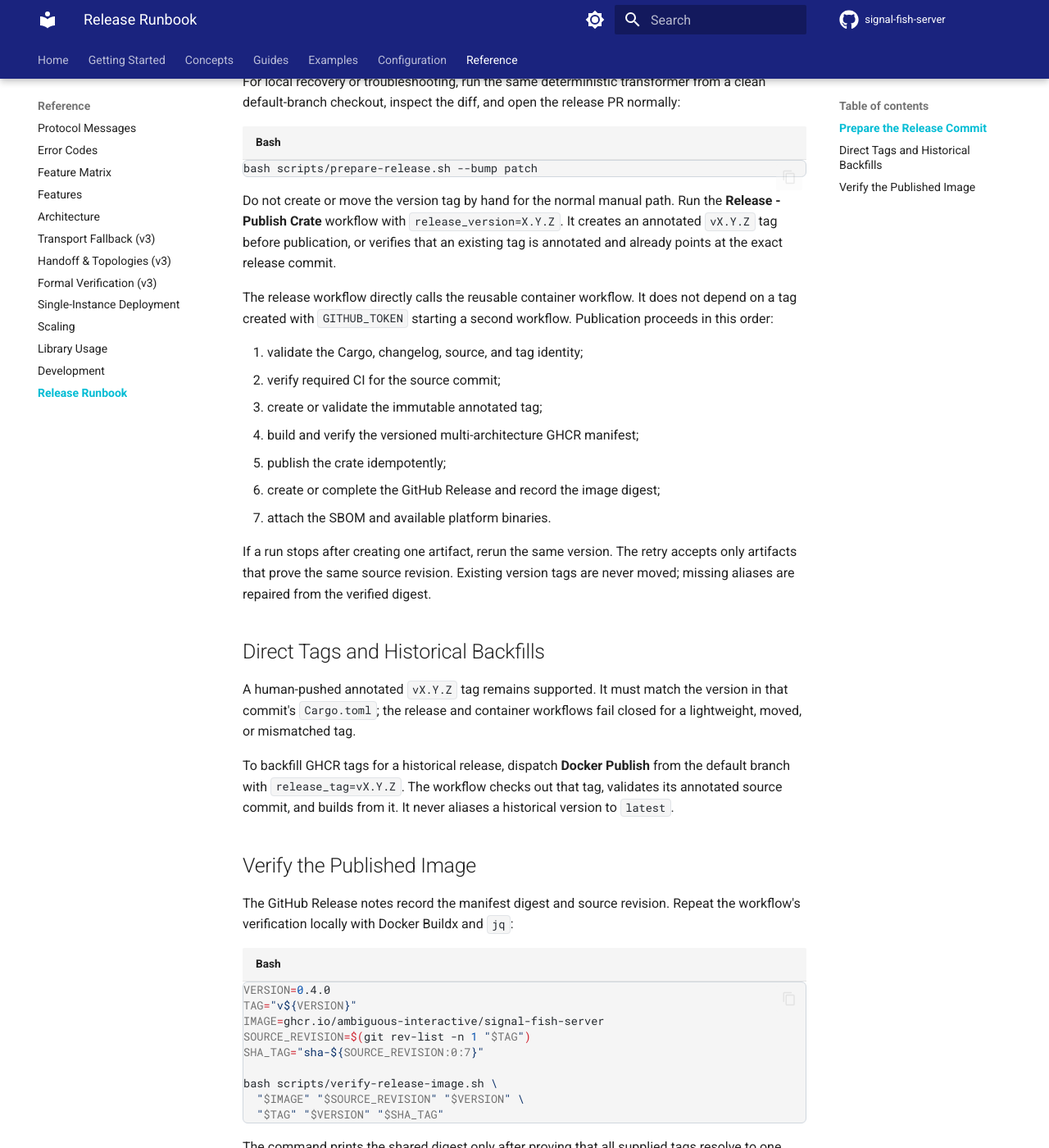
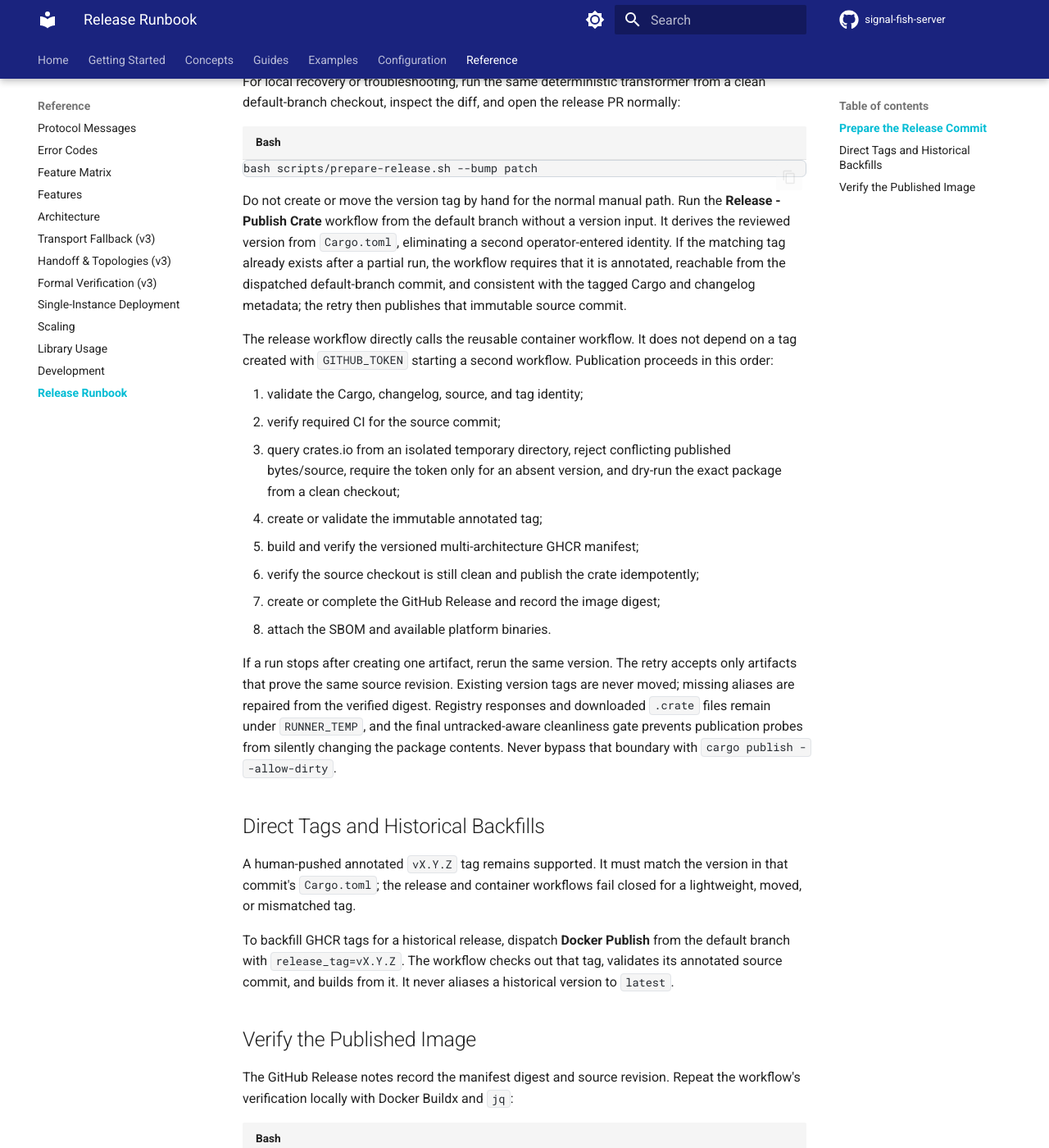
Before and after one commit to Ambiguous-Interactive/signal-fish-server, an MkDocs documentation site: the page built from docs/releasing.md, in a window 1280 px wide and 1400 px high, scrolled down 731 px. Shown: the whole window at 82% size. Built offline with MkDocs 1.6.1 and Material for MkDocs 9.7.7, drawn with Linux system fonts in a browser that asks for light colours; comment, search, counter and statistics services are not loaded.

Commit message:
fix: make release publication retry-safe

````diff
--- a/docs/releasing.md
+++ b/docs/releasing.md
@@ -33,9 +33,12 @@ bash scripts/prepare-release.sh --bump patch
 ```
 
 Do not create or move the version tag by hand for the normal manual path. Run
-the **Release - Publish Crate** workflow with `release_version=X.Y.Z`. It creates
-an annotated `vX.Y.Z` tag before publication, or verifies that an existing tag
-is annotated and already points at the exact release commit.
+the **Release - Publish Crate** workflow from the default branch without a
+version input. It derives the reviewed version from `Cargo.toml`, eliminating a
+second operator-entered identity. If the matching tag already exists after a
+partial run, the workflow requires that it is annotated, reachable from the
+dispatched default-branch commit, and consistent with the tagged Cargo and
+changelog metadata; the retry then publishes that immutable source commit.
 
 The release workflow directly calls the reusable container workflow. It does
 not depend on a tag created with `GITHUB_TOKEN` starting a second workflow.
@@ -43,15 +46,22 @@ Publication proceeds in this order:
 
 1. validate the Cargo, changelog, source, and tag identity;
 2. verify required CI for the source commit;
-3. create or validate the immutable annotated tag;
-4. build and verify the versioned multi-architecture GHCR manifest;
-5. publish the crate idempotently;
-6. create or complete the GitHub Release and record the image digest;
-7. attach the SBOM and available platform binaries.
+3. query crates.io from an isolated temporary directory, reject conflicting
+   published bytes/source, require the token only for an absent version, and
+   dry-run the exact package from a clean checkout;
+4. create or validate the immutable annotated tag;
+5. build and verify the versioned multi-architecture GHCR manifest;
+6. verify the source checkout is still clean and publish the crate idempotently;
+7. create or complete the GitHub Release and record the image digest;
+8. attach the SBOM and available platform binaries.
 
 If a run stops after creating one artifact, rerun the same version. The retry
 accepts only artifacts that prove the same source revision. Existing version
 tags are never moved; missing aliases are repaired from the verified digest.
+Registry responses and downloaded `.crate` files remain under `RUNNER_TEMP`,
+and the final untracked-aware cleanliness gate prevents publication probes from
+silently changing the package contents. Never bypass that boundary with
+`cargo publish --allow-dirty`.
 
 ## Direct Tags and Historical Backfills
 
````
Also changed, not shown: .llm/skills/github-actions-release-publication-safety.md (added, +75 -0 lines), .llm/skills/github-actions-release.md (+1 -0 lines), .llm/skills/index.md (+1 -0 lines), CHANGELOG.md (+8 -0 lines), progress/session-055-release-publish-recovery.md (added, +82 -0 lines), 7 other files.
